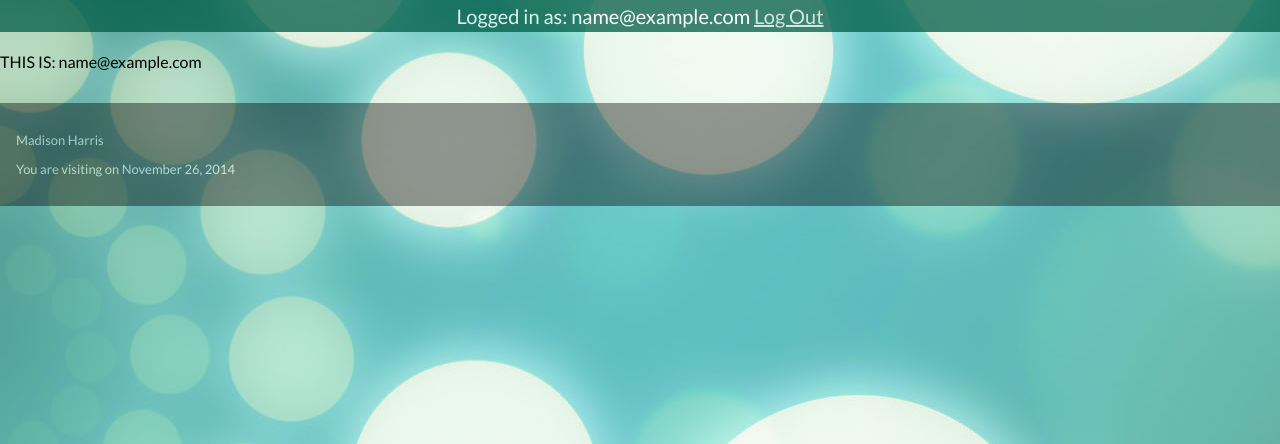
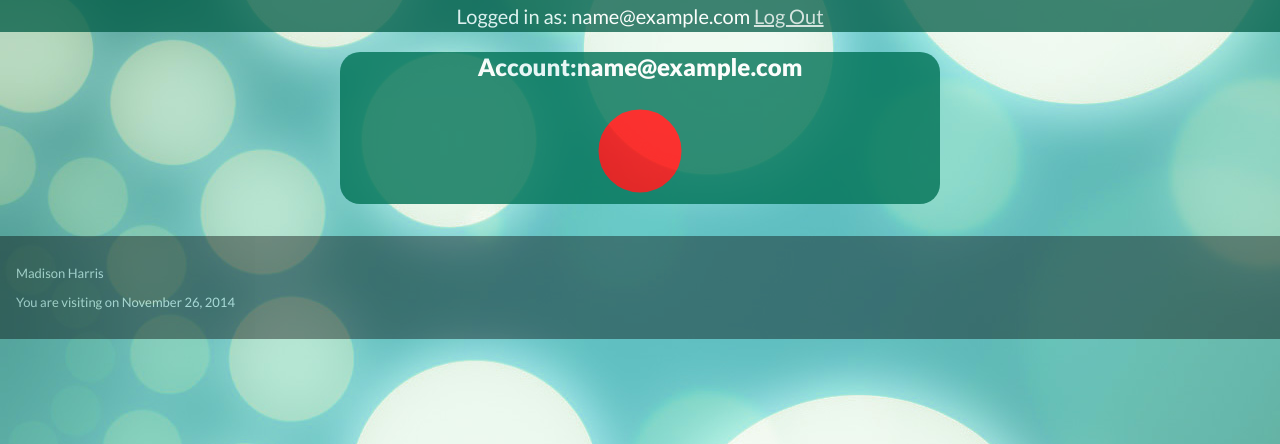
Before and after one commit to madisonharrisvt/cs148, a PHP site: page /admin.php in a window 1280 px wide. Shown: the part 157-601 px from the top of the page. Run offline with PHP 8.4, Linux system fonts and the light colour scheme; the visitor is signed in with stand-in values (Sample User, id 1).

Commit message:
BLOOPS
WE HAVE BLOOPS

```diff
--- a/assignment10/admin.php
+++ b/assignment10/admin.php
@@ -2,11 +2,24 @@
 session_start();
 include'top.php';
 include "loggedIn.php";
+
+print "<article id = 'main'>";
+
 if (!isset($_SESSION['user'])){
     print "<p>You don't appear to be logged in.  Please sign in <a id = 'loginOut' href = 'login.php'> here </a> or create an account <a id = 'loginOut' href = 'index.php'> here </a></p>";
+    print "</article>";
 }
 else{
-    echo "<p>THIS IS: " . $_SESSION['user'] . '</p>';
+
+    print "<h1>Account:" . $_SESSION['user']. "</h1>";
+?>
+
+<svg height="100" width="100">
+  <circle cx="50" cy="50" r="40" stroke="red" stroke-width="3" fill="red" />
+</svg>
+</article>
+
+<?php
 }
     include "footer.php";
 ?>
--- a/assignment10/style.css
+++ b/assignment10/style.css
@@ -288,6 +288,20 @@ footer{
 
 }
 
+article#main, a{
+    border-radius: 20px;
+    color: #FFFFFF;
+    opacity: 0.8;
+    filter: alpha(opacity=80); /* For IE8 and earlier */
+}
+article#main{
+    float: none;
+    margin: auto; /* because of the fixed width this centers the form */
+    text-align: center;
+    max-width: 600px; /* not repsonive but fixed */
+
+}
+
 #btnSubmit{
     border-radius: 5px;
     font-size: 15pt;
```
